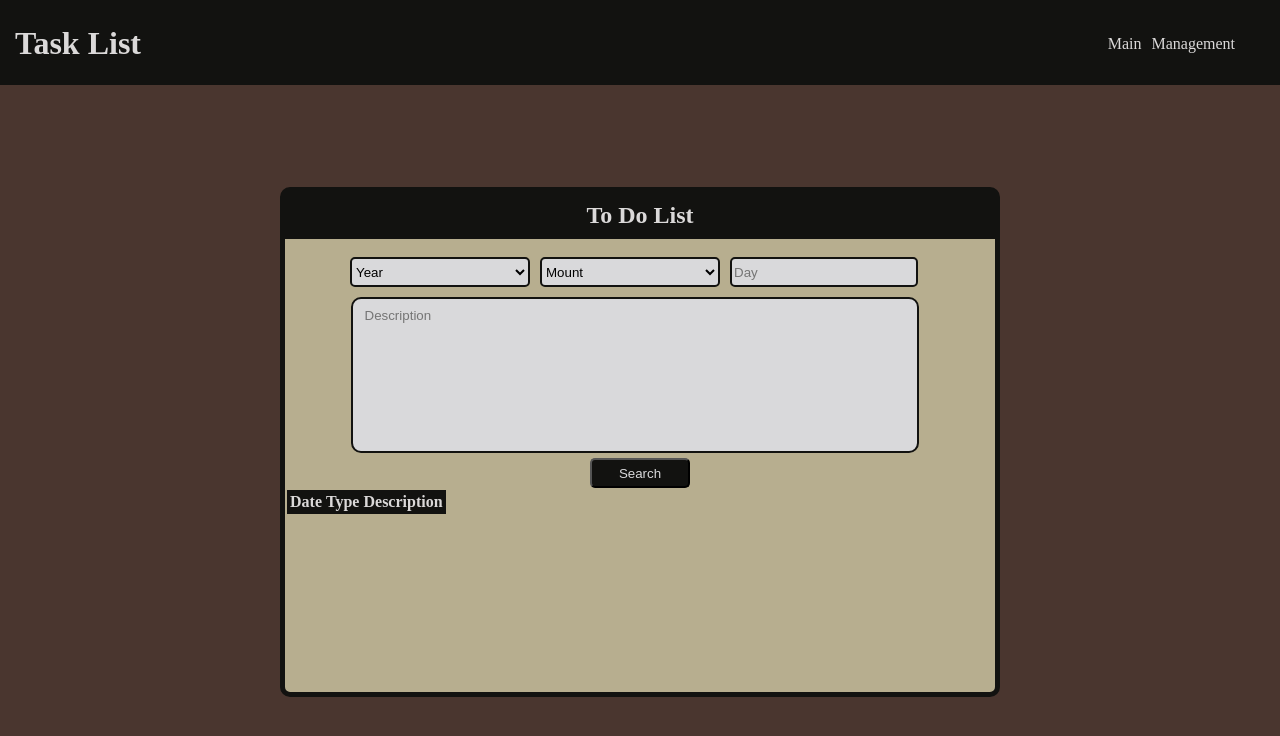
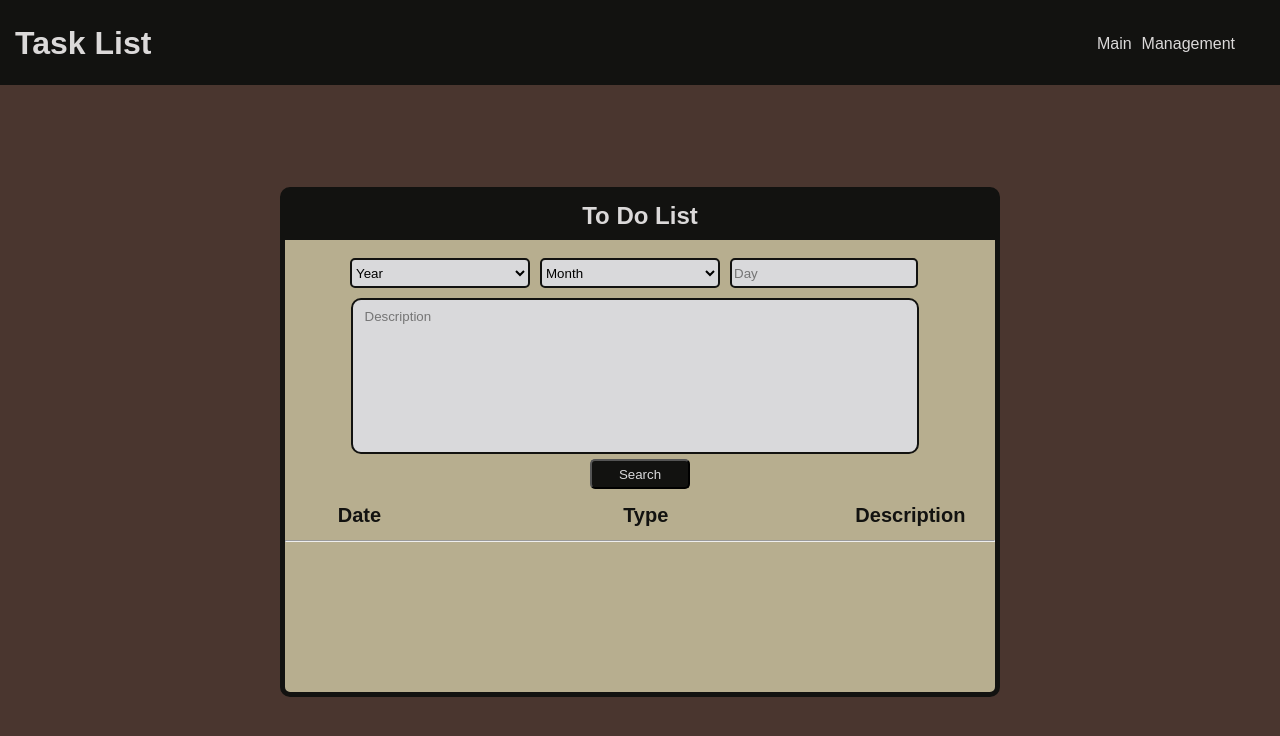
Before and after one commit to MatheusFariasRS/app.js, a plain HTML site: page management.html in a window 1280 px wide. Drawn offline with Linux system fonts and the light colour scheme.

Commit message:
alterações de estilo

```diff
--- a/management.html
+++ b/management.html
@@ -15,8 +15,8 @@
 
             <nav>
                 <ul>
-                    <li><a href="http://127.0.0.1:5501/index.html#">Main</a></li>
-                    <li><a href="http://127.0.0.1:5501/management.html">Management</a></li>
+                    <li><a href="http://127.0.0.1:5500/index.html">Main</a></li>
+                    <li><a href="http://127.0.0.1:5500/management.html">Management</a></li>
                 </ul>
 
             </nav>
@@ -42,8 +42,8 @@
                         </select>
                     </div>
                     <div>
-                        <select id="mounth">
-                            <option value="">Mount</option>
+                        <select id="month">
+                            <option value="">Month</option>
                             <option value="1">January</option>
                             <option value="2">February</option>
                             <option value="3">March</option>
@@ -77,6 +77,7 @@
                         </tr>
                     </thead>
                 </table>
+                <hr>
             </div>
         </main>
 
--- a/styles/style.css
+++ b/styles/style.css
@@ -1,6 +1,7 @@
 body{
     background-color: #b7ae8f;
     margin: 0;
+    font-family:Arial, Helvetica, sans-serif;
 }
 
 #content {
@@ -19,7 +20,6 @@ header{
 
 h1{
     margin-top: 10px;
-
     float: left;
 }
 h2{
@@ -40,12 +40,11 @@ nav ul li{
 
 }
 
-nav ul li a {
+nav ul li a{
     color: #dbd9d9;
     text-decoration: none;
     display: block;
     margin-right: 10px;
-    font-weight: 900;
 
 }
 
@@ -57,11 +56,10 @@ nav ul li a:hover{
 
 }
 
-
 /* main */
 
 #principal{
-    height: 300px;
+    height: 330px;
     width: 710px;
 
     display: block;
@@ -87,7 +85,7 @@ nav ul li a:hover{
     background: #d9d9db;
 }
 
-#mounth{
+#month{
     display: block;
     float: left;
     height: 30px;
@@ -116,7 +114,6 @@ nav ul li a:hover{
     border-radius: 10px;
     margin-top: 10px;
     border-style: none;
-    text-align:calc(0, 150);
     border: 2px #121210 solid;
     background: #d9d9db;
 
@@ -136,13 +133,12 @@ nav ul li a:hover{
     background-color: #121210;
     color: #d9d9db;
     border-radius: 5px;
-    height: 30px;
+    height: 50px;
     width: 100px;
     margin-top: 5px;
 
 
 }
-
 #butao:hover{
     background-color: #978f84;;
 }
--- a/styles/style_management.css
+++ b/styles/style_management.css
@@ -1,6 +1,7 @@
 body{
     background-color: #4a362f;
     margin: 0;
+    font-family:Arial, Helvetica, sans-serif;
 }
 
 #content {
@@ -19,7 +20,6 @@ header{
 
 h1{
     margin-top: 10px;
-
     float: left;
 }
 h2{
@@ -85,7 +85,7 @@ nav ul li a:hover{
     background: #d9d9db;
 }
 
-#mounth{
+#month{
     display: block;
     float: left;
     height: 30px;
@@ -114,7 +114,6 @@ nav ul li a:hover{
     border-radius: 10px;
     margin-top: 10px;
     border-style: none;
-    text-align:calc(0, 150);
     border: 2px #121210 solid;
     background: #d9d9db;
 
@@ -137,7 +136,7 @@ nav ul li a:hover{
     height: 30px;
     width: 100px;
     margin-top: 5px;
-    display: inline-block;
+
 
 }
 
@@ -146,13 +145,27 @@ nav ul li a:hover{
 }
 
 .tableItens{
-    background-color: #121210;
+    margin-top: 10px;
     display: block;
-    float: right;
-
+    margin-left: 7%;
+    color: #121210;
+    font-size: 20px;
 
 }
 
+#date{
+    padding-right: 50px;
+
+}
+#type{
+    padding-left: 190px;
+    padding-right: 50px;
+}
+#descriptiones{
+    padding-left: 135px;
+    padding-right: 50px;
+
+}
 
 .ola{
     color:#d9d9db;
```
Also changed, not shown: index.html (+4 -4 lines).
